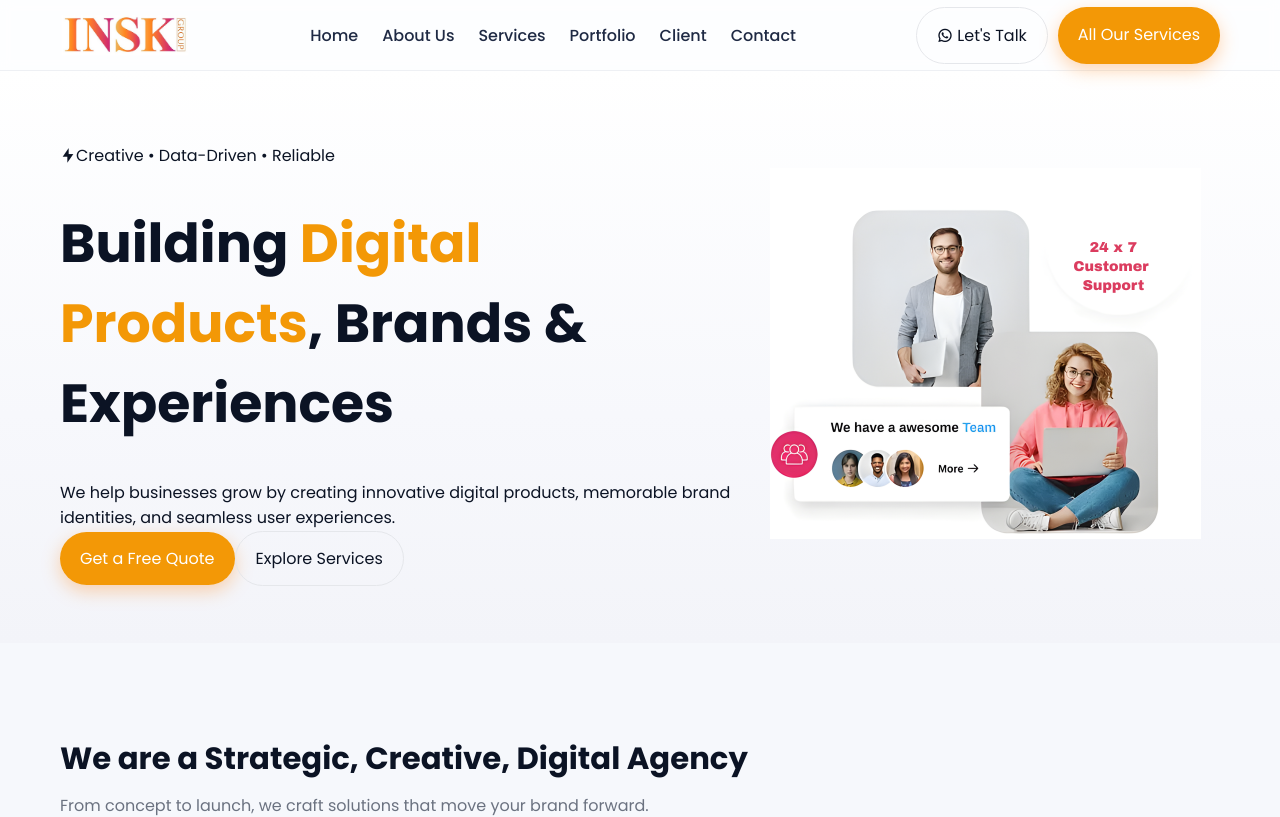
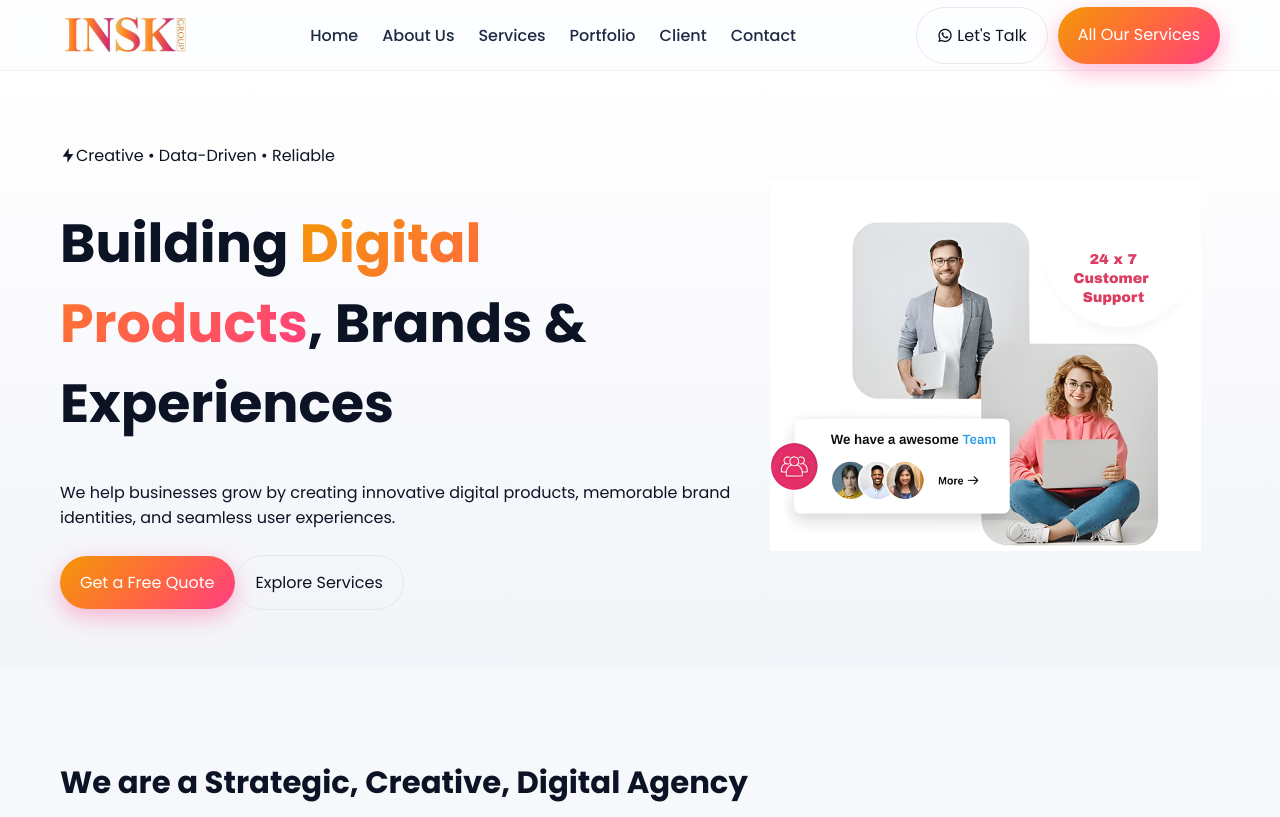
Before and after one commit to inskoffice/INSK-OFFICIAL-SITE, a React (Vite) app in the folder insk-react/: page / in a window 1280 px wide. Shown: the top 817 px of the page. Built offline with nearby package versions, Linux system fonts and the light colour scheme.

Commit message:
colo update

```diff
--- a/insk-react/src/components/Hero/Hero.css
+++ b/insk-react/src/components/Hero/Hero.css
@@ -21,3 +21,14 @@
 .brand {
   color: var(--brand);
 }
+
+.gradient-text {
+  background: var(--brand-gradient);
+  -webkit-background-clip: text;
+  -webkit-text-fill-color: transparent;
+  background-clip: text;
+}
+
+.hero-p {
+    margin-bottom: 40px;
+}
--- a/insk-react/src/components/Hero/Hero.jsx
+++ b/insk-react/src/components/Hero/Hero.jsx
@@ -11,11 +11,11 @@ export default function Hero() {
           </span>
 
           <h1>
-            Building <span className="brand">Digital Products</span>, Brands &
+            Building <span className="gradient-text">Digital Products</span>, Brands &
             Experiences
           </h1>
 
-          <p>
+          <p className="hero-p">
             We help businesses grow by creating innovative digital products,
             memorable brand identities, and seamless user experiences.
           </p>
--- a/insk-react/src/styles/global.css
+++ b/insk-react/src/styles/global.css
@@ -45,9 +45,9 @@ a {
 
 /* Buttons (global consistency) */
 .btn {
-  background: var(--brand);
+  background: var(--brand-gradient);
   color: #fff;
-  box-shadow: 0 6px 18px var(--ring);
+  box-shadow: 0 8px 22px rgba(255, 61, 129, 0.35);
   padding-left: 20px;
   padding-right: 20px;
   padding-top: 15px;
@@ -58,7 +58,8 @@ a {
 }
 
 .btn:hover {
-  background: var(--brand-700);
+  filter: brightness(1.05);
+  transform: translateY(-1px);
 }
 
 .btn1 {
--- a/insk-react/src/styles/variables.css
+++ b/insk-react/src/styles/variables.css
@@ -1,13 +1,26 @@
 :root {
-  /* ===== Brand Colors ===== */
-  --brand: #f39806;          /* Primary INSK orange */
-  --brand-600: #f408f8;      /* Hover / emphasis */
-  --brand-700: #ff0fb7;      /* Strong accent */
-  --ring: rgba(255, 138, 31, 0.35);
+  /* ===== Brand Gradient ===== */
+  --brand-start: #f39806;     /* INSK Orange */
+  --brand-mid:   #ff6a3d;     /* Warm coral */
+  --brand-end:   #ff3d81;     /* Pink */
 
-  /* ===== Text Colors ===== */
-  --text: #0b1324;           /* Dark navy (matches logo text) */
-  --muted: #6b7280;          /* Secondary text */
+  --brand-gradient: linear-gradient(
+    135deg,
+    var(--brand-start),
+    var(--brand-mid),
+    var(--brand-end)
+  );
+
+  /* ===== Solid fallbacks (important) ===== */
+  --brand: #f39806;
+  --brand-600: #ff6a3d;
+  --brand-700: #ff3d81;
+
+  --ring: rgba(243, 152, 6, 0.35);
+
+  /* ===== Text ===== */
+  --text: #0b1324;
+  --muted: #6b7280;
 
   /* ===== Surfaces ===== */
   --bg: #0a0b0f;
```
